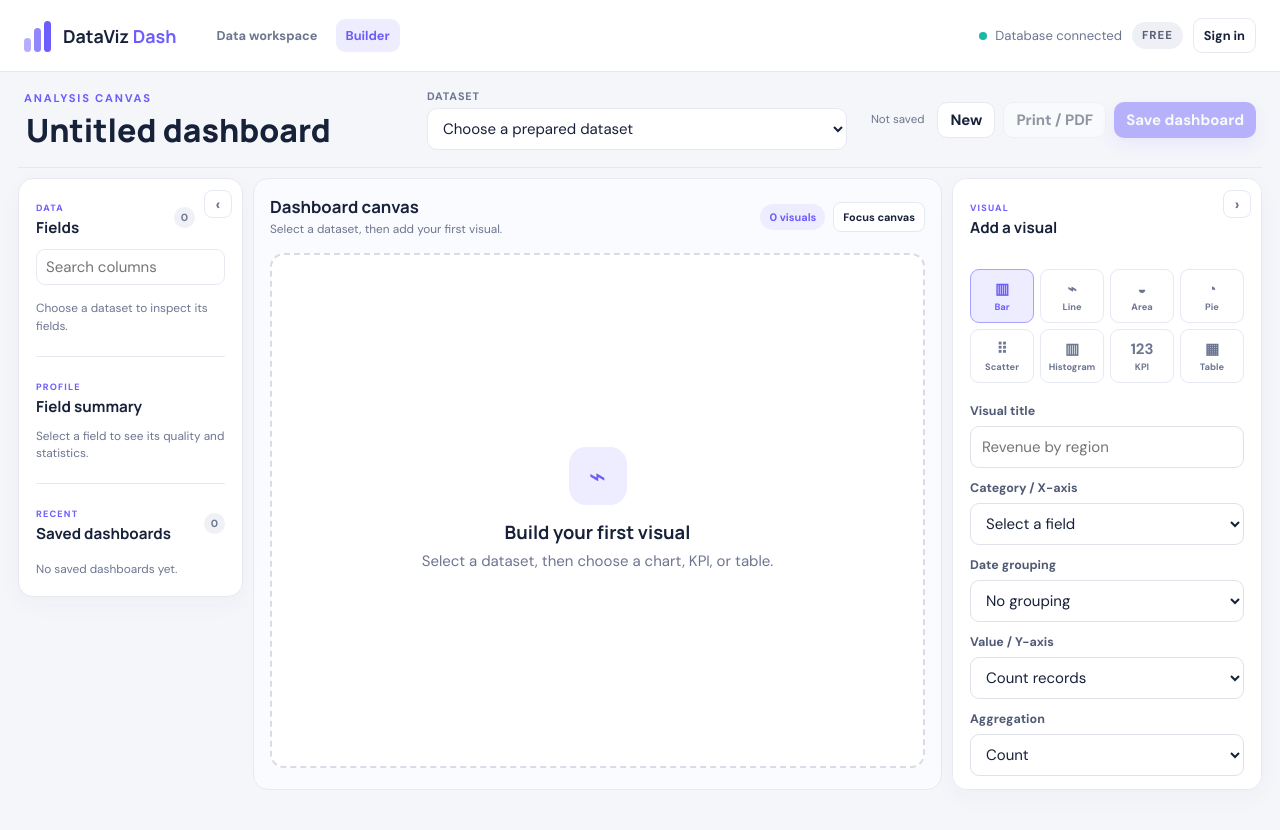
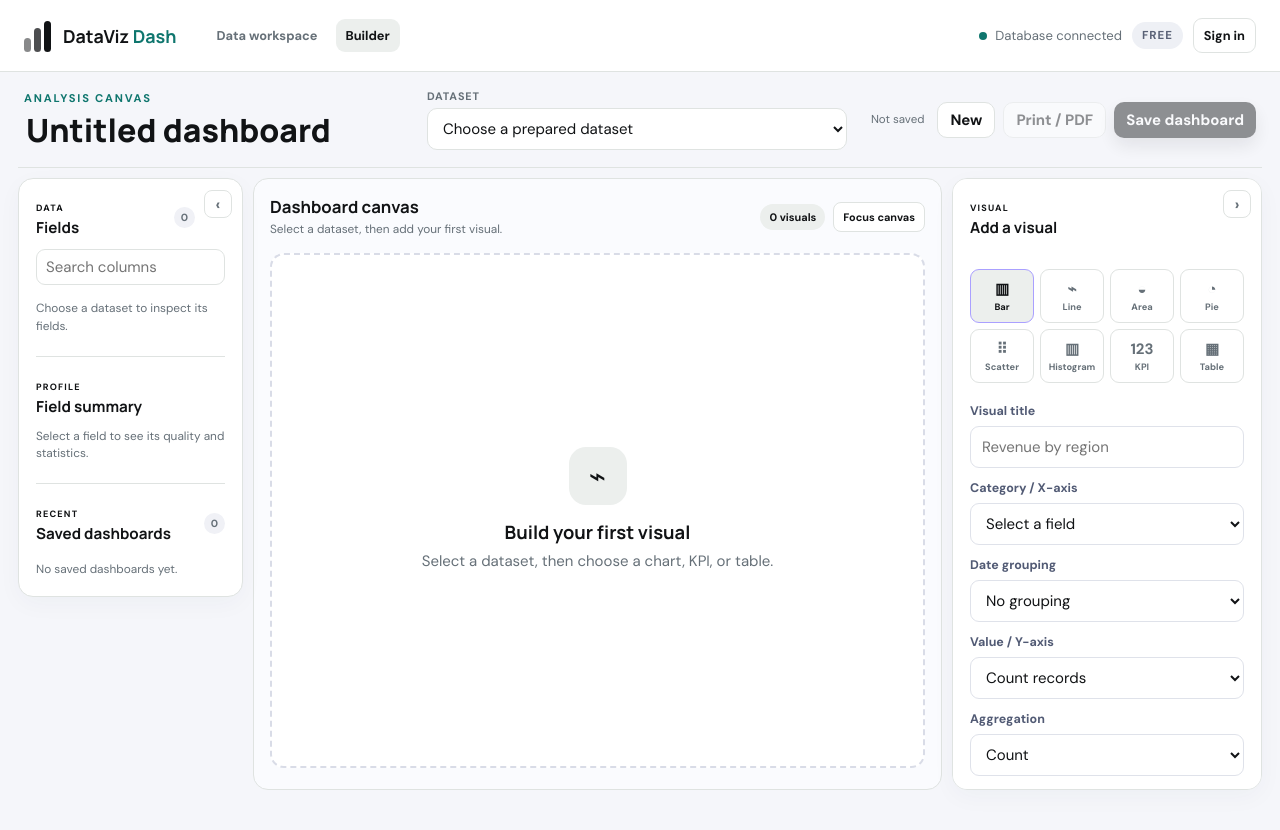
Before and after one commit to Naman794/DataViz-Dash, a Flask app: page /builder in a window 1280 px wide. Run offline with Flask 3, Linux system fonts and the light colour scheme; data that the repository does not hold is empty; some libraries are stand-ins or nearby versions.

Commit message:
Redesign builder workspace and theme (static/css/styles.css)

```diff
--- a/static/css/styles.css
+++ b/static/css/styles.css
@@ -1,15 +1,17 @@
 :root {
-  --ink: #17213a;
-  --muted: #6d7690;
-  --line: #e6e9f1;
+  --ink: #111315;
+  --muted: #667078;
+  --line: #dfe3e1;
   --surface: #ffffff;
-  --canvas: #f6f7fb;
-  --primary: #6d5dfc;
-  --primary-dark: #5848e8;
-  --primary-soft: #eeecff;
-  --teal: #1ab8a6;
+  --canvas: #f3f5f3;
+  --primary: #111315;
+  --primary-dark: #000000;
+  --primary-soft: #ecefed;
+  --accent: #0f766e;
+  --accent-soft: #dff1ed;
+  --teal: #0f766e;
   --danger: #df4f64;
-  --shadow: 0 16px 40px rgba(30, 39, 70, 0.08);
+  --shadow: 0 16px 40px rgba(17, 19, 21, 0.08);
   --radius: 18px;
 }
 
@@ -63,9 +65,9 @@ p { color: var(--muted); line-height: 1.6; }
   text-decoration: none;
 }
 
-.brand strong { color: var(--primary); }
+.brand strong { color: var(--accent); }
 .brand-mark { display: flex; height: 32px; align-items: end; gap: 3px; }
-.brand-mark span { width: 7px; border-radius: 5px; background: var(--primary); }
+.brand-mark span { width: 7px; border-radius: 5px; background: var(--ink); }
 .brand-mark span:nth-child(1) { height: 14px; opacity: .5; }
 .brand-mark span:nth-child(2) { height: 24px; opacity: .75; }
 .brand-mark span:nth-child(3) { height: 31px; }
@@ -85,7 +87,7 @@ p { color: var(--muted); line-height: 1.6; }
   text-decoration: none;
   transition: .2s ease;
 }
-.nav-item:hover { background: #f5f4ff; color: var(--primary); }
+.nav-item:hover { background: #eef1ef; color: var(--ink); }
 .nav-item.active { background: var(--primary-soft); color: var(--primary); font-weight: 700; }
 .nav-icon { display: grid; width: 25px; height: 25px; place-items: center; font-size: 1.2rem; }
 
@@ -110,7 +112,7 @@ p { color: var(--muted); line-height: 1.6; }
   justify-content: space-between;
   border-bottom: 1px solid var(--line);
 }
-.eyebrow { margin-bottom: 4px; color: var(--primary); font-size: .7rem; font-weight: 800; letter-spacing: .16em; }
+.eyebrow { margin-bottom: 4px; color: var(--accent); font-size: .7rem; font-weight: 800; letter-spacing: .16em; }
 .topbar-actions { display: flex; align-items: center; gap: 12px; }
 .db-status { display: flex; align-items: center; gap: 8px; color: var(--muted); font-size: .82rem; }
 .db-status span { width: 8px; height: 8px; border-radius: 50%; background: #e4a84f; }
@@ -131,7 +133,7 @@ p { color: var(--muted); line-height: 1.6; }
   align-content: center;
   border: 2px dashed #cfd3df;
   border-radius: var(--radius);
-  background: linear-gradient(145deg, #fff, #faf9ff);
+  background: linear-gradient(145deg, #fff, #f7f9f7);
   padding: 34px;
   text-align: center;
   transition: .2s ease;
@@ -147,7 +149,7 @@ p { color: var(--muted); line-height: 1.6; }
 .button { min-height: 42px; border: 0; border-radius: 10px; padding: 10px 17px; font-weight: 700; transition: .15s ease; }
 .button:hover:not(:disabled) { transform: translateY(-1px); }
 .button:disabled { cursor: not-allowed; opacity: .45; }
-.button.primary { background: var(--primary); color: #fff; box-shadow: 0 8px 18px rgba(109, 93, 252, .2); }
+.button.primary { background: var(--primary); color: #fff; box-shadow: 0 8px 18px rgba(17, 19, 21, .18); }
 .button.primary:hover:not(:disabled) { background: var(--primary-dark); }
 .button.secondary { background: var(--ink); color: #fff; }
 .button.tertiary { border: 1px solid var(--line); background: #fff; color: var(--ink); }
@@ -218,7 +220,7 @@ table { width: 100%; border-collapse: collapse; font-size: .84rem; white-space:
 th, td { border-bottom: 1px solid var(--line); padding: 12px 14px; text-align: left; }
 th { position: sticky; top: 0; z-index: 1; background: #f9f9fc; color: #525b74; font-weight: 700; }
 td { color: #606983; }
-tr:hover td { background: #fbfaff; }
+tr:hover td { background: #f5f7f5; }
 
 .builder-layout { display: grid; grid-template-columns: 290px 1fr; gap: 20px; align-items: start; }
 .builder-controls { position: sticky; top: 20px; display: grid; gap: 15px; box-shadow: none; }
@@ -257,7 +259,7 @@ tr:hover td { background: #fbfaff; }
 .public-flashes { margin: 22px 0 0; }
 .auth-grid { display: grid; grid-template-columns: 1fr 1fr; gap: 22px; margin: 55px auto 0; }
 .account-card { border: 1px solid var(--line); border-radius: 22px; background: #fff; padding: 34px; box-shadow: var(--shadow); }
-.account-card.accent-card { background: linear-gradient(145deg, #fff, #f7f6ff); }
+.account-card.accent-card { background: linear-gradient(145deg, #fff, #eef4f1); }
 .account-card h1 { margin: 7px 0 8px; }
 .account-form { display: grid; gap: 16px; margin-top: 24px; }
 .account-form small { color: var(--muted); }
@@ -273,7 +275,7 @@ tr:hover td { background: #fbfaff; }
 .pricing-hero h1 { margin: 8px 0 10px; font-size: clamp(2rem, 5vw, 3.2rem); }
 .pricing-grid { display: grid; grid-template-columns: 1fr 1fr; gap: 22px; align-items: stretch; }
 .price-card { position: relative; border: 1px solid var(--line); border-radius: 22px; background: #fff; padding: 32px; box-shadow: var(--shadow); }
-.price-card.featured { border-color: #bcb5ff; background: linear-gradient(145deg, #fff, #f5f3ff); }
+.price-card.featured { border-color: #9dbab4; background: linear-gradient(145deg, #fff, #eef4f1); }
 .price-card.current { box-shadow: 0 0 0 3px var(--primary-soft), var(--shadow); }
 .price-card h2 { margin: 18px 0 8px; }
 .price { margin: 18px 0; font-family: "Manrope", sans-serif; font-size: 1.65rem; font-weight: 800; }
```
